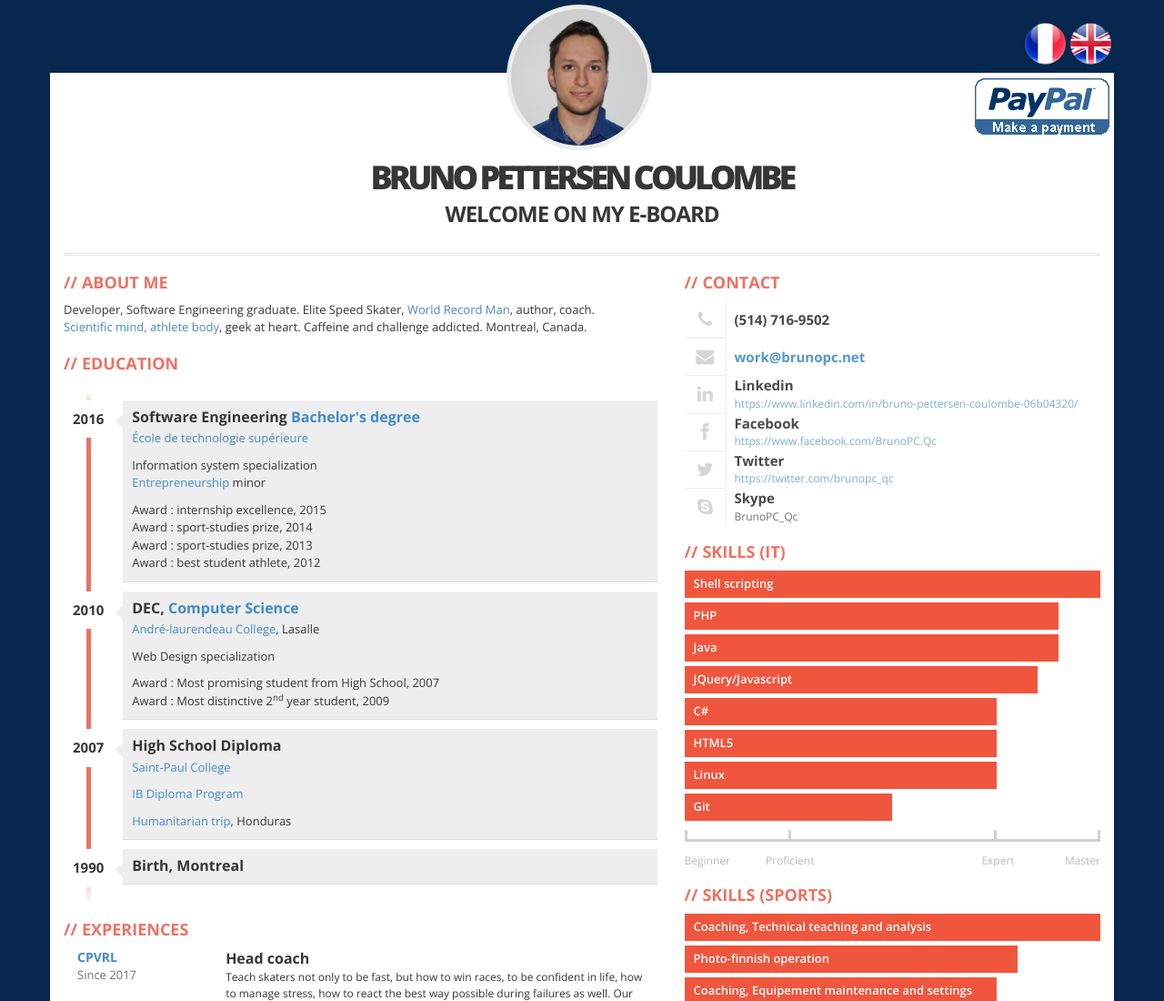
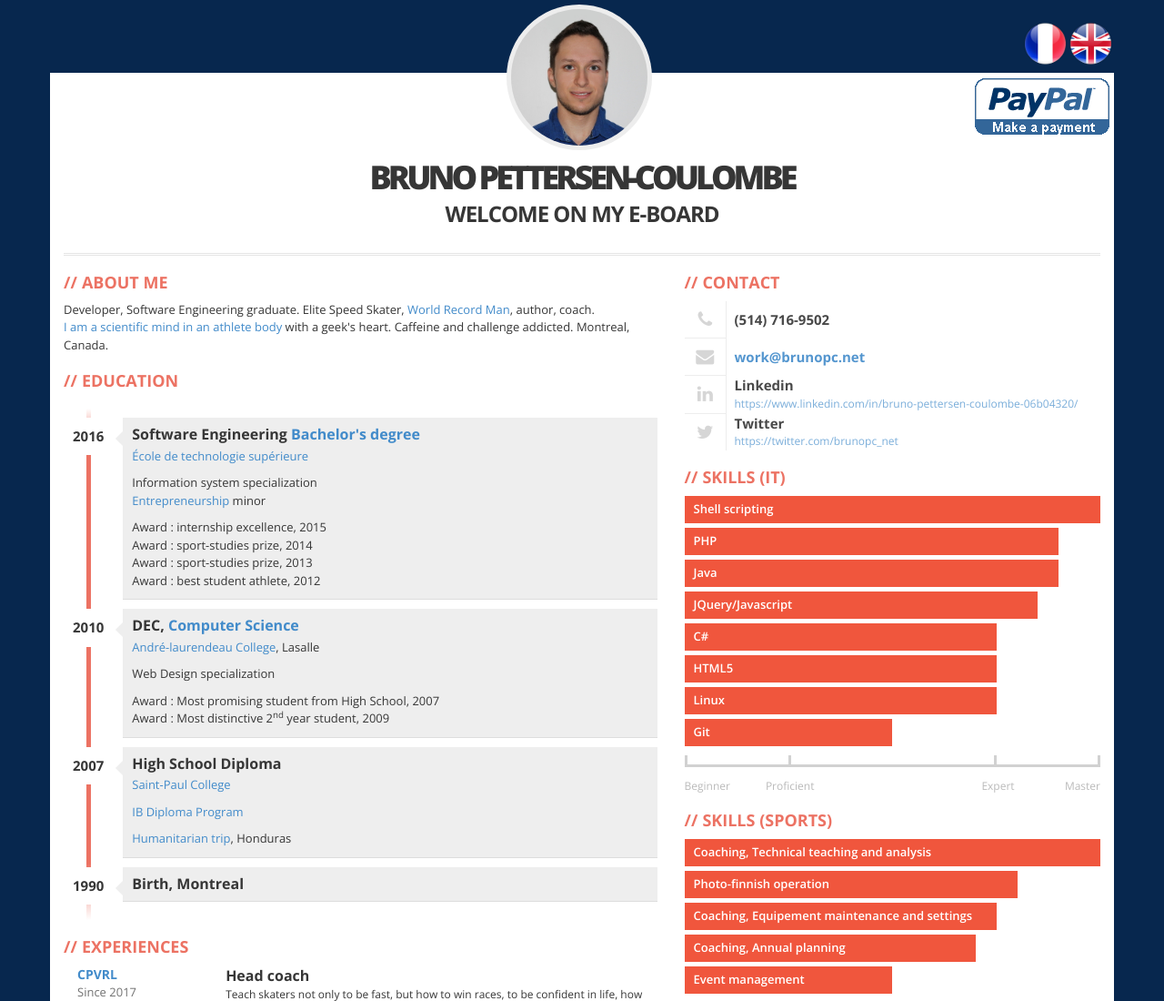
Before and after one commit to brunopc-net/Eboard, a plain HTML site: page en.html in a window 1280 px wide. Shown: the top 1100 px of the page at 91% size. Drawn offline with nearby package versions, Linux system fonts and the light colour scheme.

Commit message:
Contact corrections

```diff
--- a/en.html
+++ b/en.html
@@ -3,7 +3,7 @@
 	<head>
 		<meta charset="utf-8" />
 		<meta name="viewport" content="width=device-width, initial-scale=1" >
-		<meta name="description" content="Coach, Developper, World Recordman, Engineering graduate, Author">
+		<meta name="description" content="Developper, Coach, World Recordman, Engineering graduate, Author">
 
 		<title>Bruno Pettersen Coulombe, e-Board</title>
 
@@ -61,7 +61,7 @@
 						</div>
 						<!-- TITLE -->
 						<div id="text-header">
-							<h1>Bruno Pettersen Coulombe<br> Welcome on my e-board</h1><br/>
+							<h1>Bruno Pettersen-Coulombe<br> Welcome on my e-board</h1><br/>
 						</div>
 					</div>
 				</div>
@@ -74,7 +74,7 @@
 						<h2>About Me</h2>
 						<p>
 							Developer, Software Engineering graduate. Elite Speed Skater, <a href="http://www.rollerenligne.com/articles-3517-rencontre-avec-bruno-pettersen-coulombe-vainqueur-solo-des-24h-rollers-de-montreal-canada.html">World Record Man</a>, author, coach.<br/>
-							<a href="https://passionpvss.blogspot.ca/2017/06/scientist-mind-athlete-body.html">Scientific mind, athlete body</a>, geek at heart. Caffeine and challenge addicted. Montreal, Canada.
+							<a href="https://passionpvss.blogspot.ca/2017/06/scientist-mind-athlete-body.html">I am a scientific mind in an athlete body</a> with a geek's heart. Caffeine and challenge addicted. Montreal, Canada.
 						</p>
 					</div>
 					<!-- EDUCATION -->
@@ -403,19 +403,9 @@
 							<div class="description pull-right"><a href="https://www.linkedin.com/in/bruno-pettersen-coulombe-06b04320/">https://www.linkedin.com/in/bruno-pettersen-coulombe-06b04320/</a></div>
 						</div>
 						<div class="contact-item">
-							<div class="icon pull-left text-center"><span class="fa fa-facebook fa-fw"></span></div>
-							<div class="title pull-right">Facebook</div>
-							<div class="description pull-right"><a href="https://www.facebook.com/BrunoPC.Qc">https://www.facebook.com/BrunoPC.Qc</a></div>
-						</div>
-						<div class="contact-item">
 							<div class="icon pull-left text-center"><span class="fa fa-twitter fa-fw"></span></div>
 							<div class="title pull-right">Twitter</div>
-							<div class="description pull-right"><a href="https://twitter.com/brunopc_qc">https://twitter.com/brunopc_qc</a></div>
-						</div>
-						<div class="contact-item">
-							<div class="icon pull-left text-center"><span class="fa fa-skype fa-fw"></span></div>
-							<div class="title pull-right">Skype</div>
-							<div class="description pull-right">BrunoPC_Qc</div>
+							<div class="description pull-right"><a href="https://twitter.com/brunopc_qc">https://twitter.com/brunopc_net</a></div>
 						</div>
 					</div>
 
```
Also changed, not shown: fr.html (+2 -12 lines).
